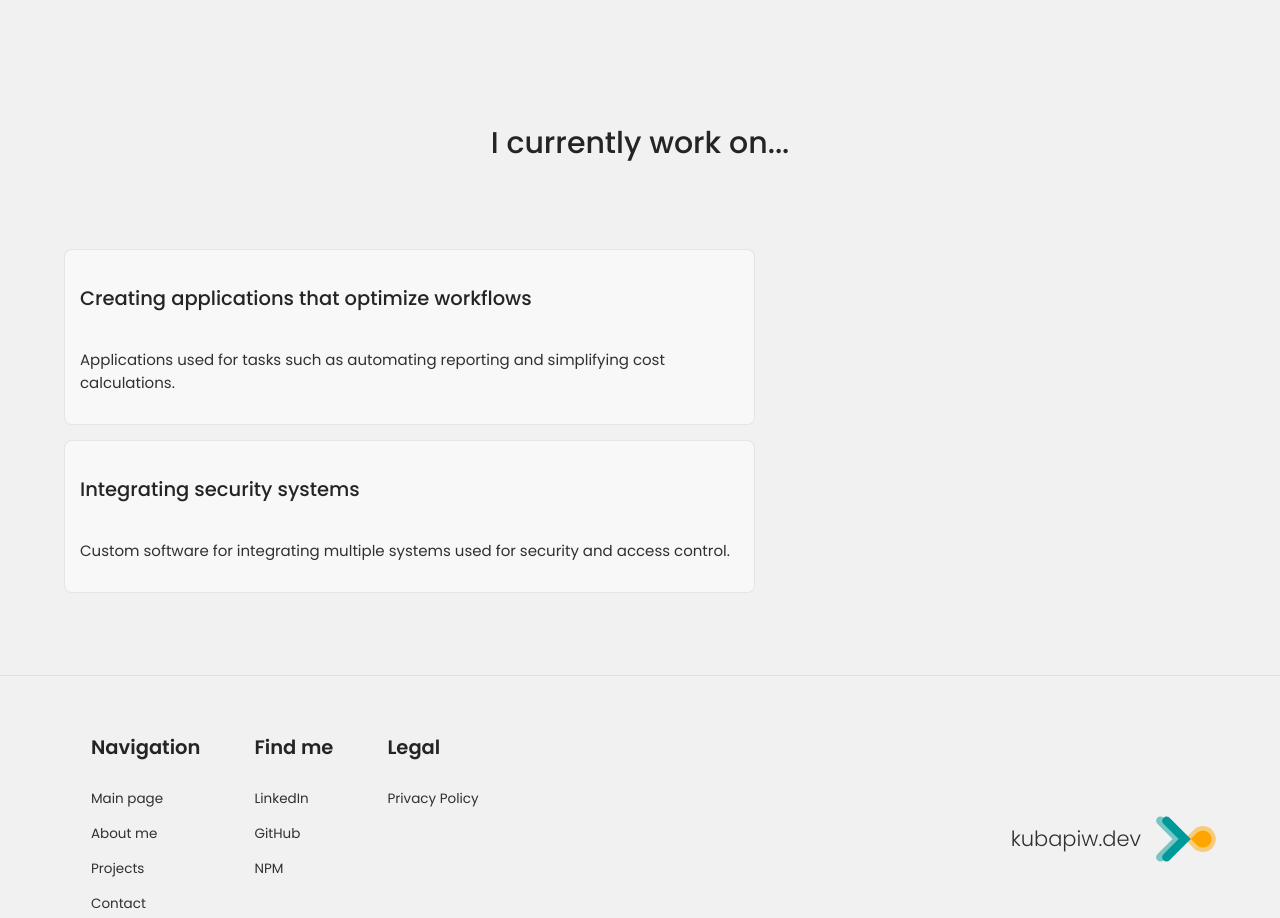
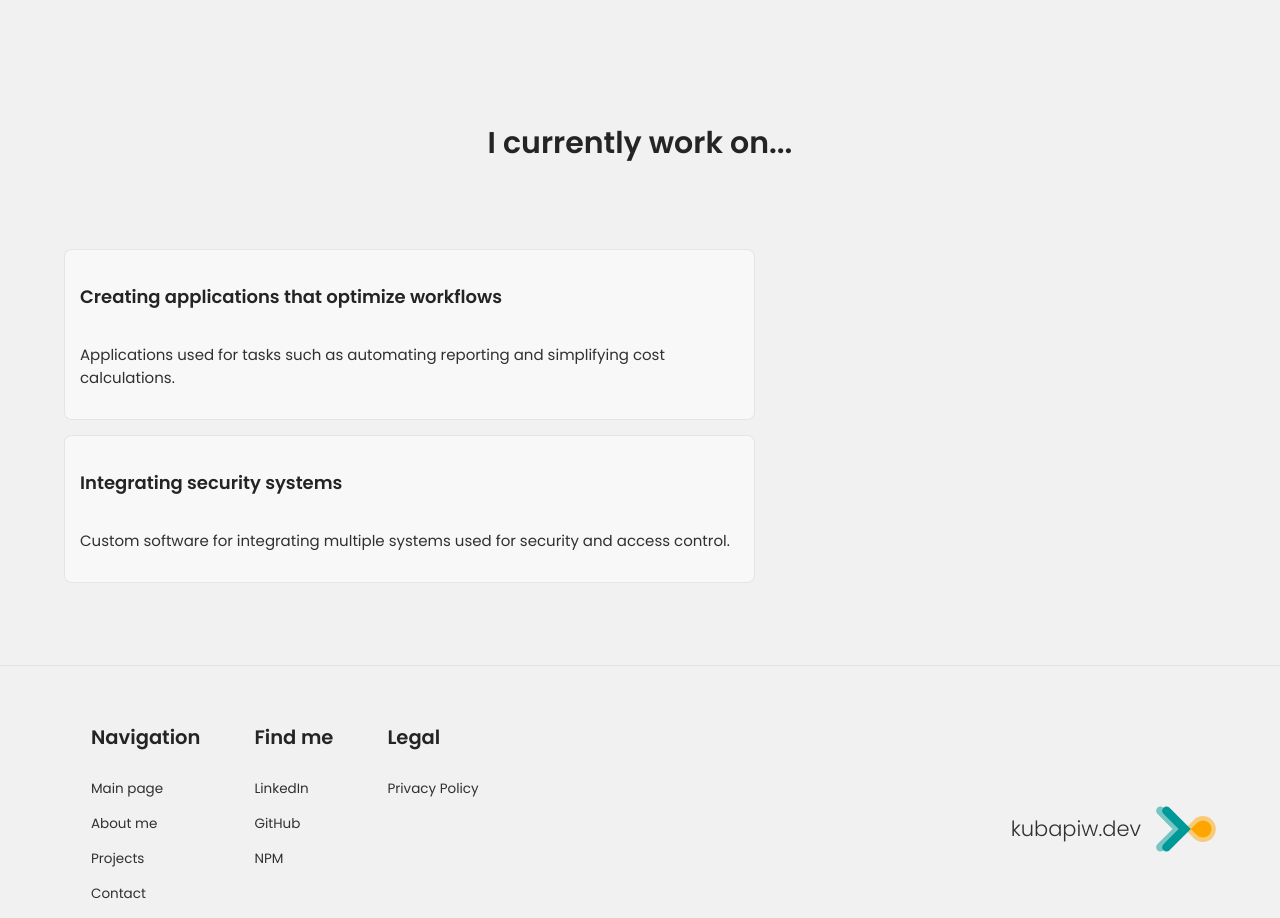
Before and after one commit to kubapiw15/personal-website, a Nuxt app: page /aboutme in a window 1280 px wide. Shown: the part 1660-2578 px from the top of the page. Built offline with nearby package versions, Linux system fonts and the light colour scheme.

Commit message:
visual change in AboutMe page

```diff
--- a/components/aboutMePage/presentSection.vue
+++ b/components/aboutMePage/presentSection.vue
@@ -20,7 +20,7 @@
                     </div>
                 </div>
                 <div class="right" data-aos="fade">
-                    <NuxtImg class="img" src="/img/undraw/undraw_mcp-server_2.svg"></NuxtImg>
+                    <NuxtImg alt="system image" class="img" src="/img/undraw/undraw_mcp-server_2.svg"></NuxtImg>
                 </div>
             </div>
         </div>
@@ -55,7 +55,7 @@ import { NuxtImg } from '#components';
         transition: color 0.2s, opacity 0.5s !important;
         font-size: 2rem;
         margin-block: 3rem 5rem;
-        font-weight: 500;
+        font-weight: 600;
     }
 
     .list {
@@ -94,10 +94,10 @@ import { NuxtImg } from '#components';
 
                             h3 {
                                 color: var(--text-main);
-                                font-size: 1.3rem;
+                                font-size: 1.2rem;
                                 z-index: 2;
                                 transition: color 0.2s;
-                                font-weight: 500;
+                                font-weight: 600;
                             }
 
                             p {
```
